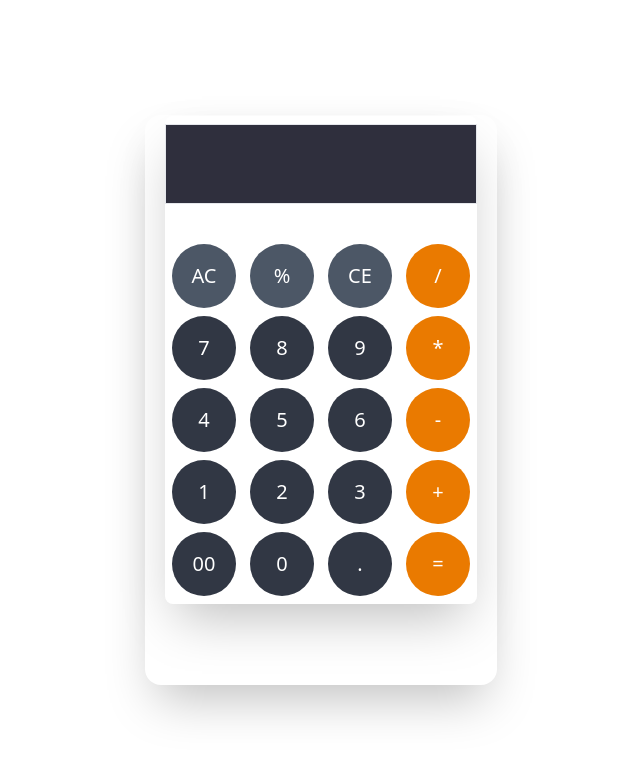
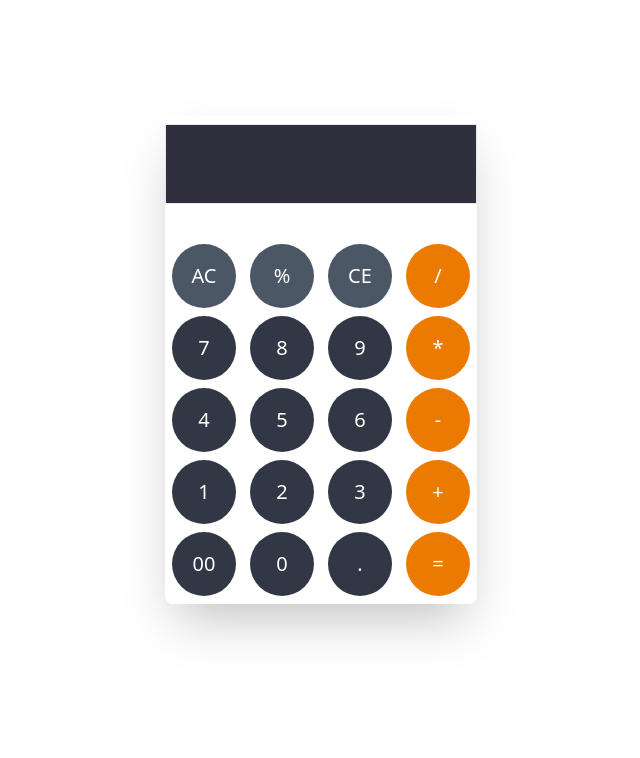
Before and after one commit to Marcos331305/js-Calculator, a website: page index.html in a window 1280 px wide. Shown: the whole page, without its empty margins (319-959 px from the left). Drawn offline with nearby package versions, Linux system fonts and the light colour scheme.

Commit message:
get better

```diff
--- a/index.html
+++ b/index.html
@@ -13,9 +13,9 @@
 </head>
 <body class="sm:flex sm:justify-center sm:items-center sm:h-screen overflow-hidden">
     <!-- Calculator -->
-    <div class=" w-screen h-screen px-5 flex items-center sm:w-[352px] sm:h-[570px] sm:rounded-2xl shadow-2xl">
+    <div class=" w-screen h-screen px-5 flex items-center sm:w-[352px] sm:h-[570px] sm:rounded-2xl shadow-2xl sm:shadow-none">
         <!-- Container -->
-        <div class="w-full flex flex-col gap-10 mb-20 border-[0.5px] rounded-lg border-[#4C5766] py-2 shadow-2xl sm:border-none">
+        <div class="w-full flex flex-col gap-10 mb-20  border-[0.5px] rounded-lg border-[#4C5766] py-2 shadow-2xl sm:border-none">
             <!-- Text Area -->
             <div>
                 <input id="text-area" disabled class="text-right text-[30px] align-bottom mt- w-full h-20 pr-[25px] text-white bg-[#2F2F3D] border-[0.5px] caret-white" type="text">
```
Also changed, not shown: style.css.
